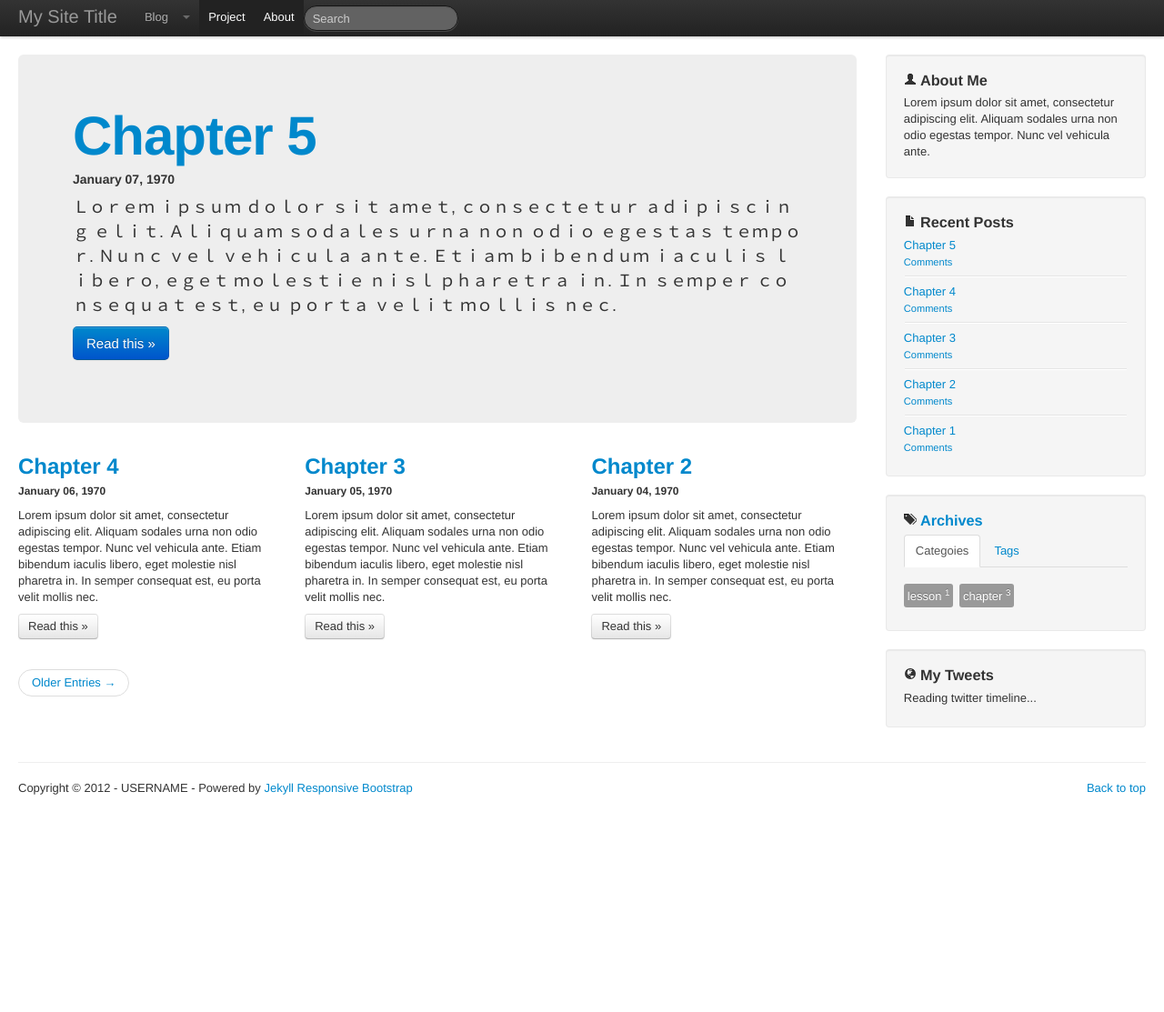
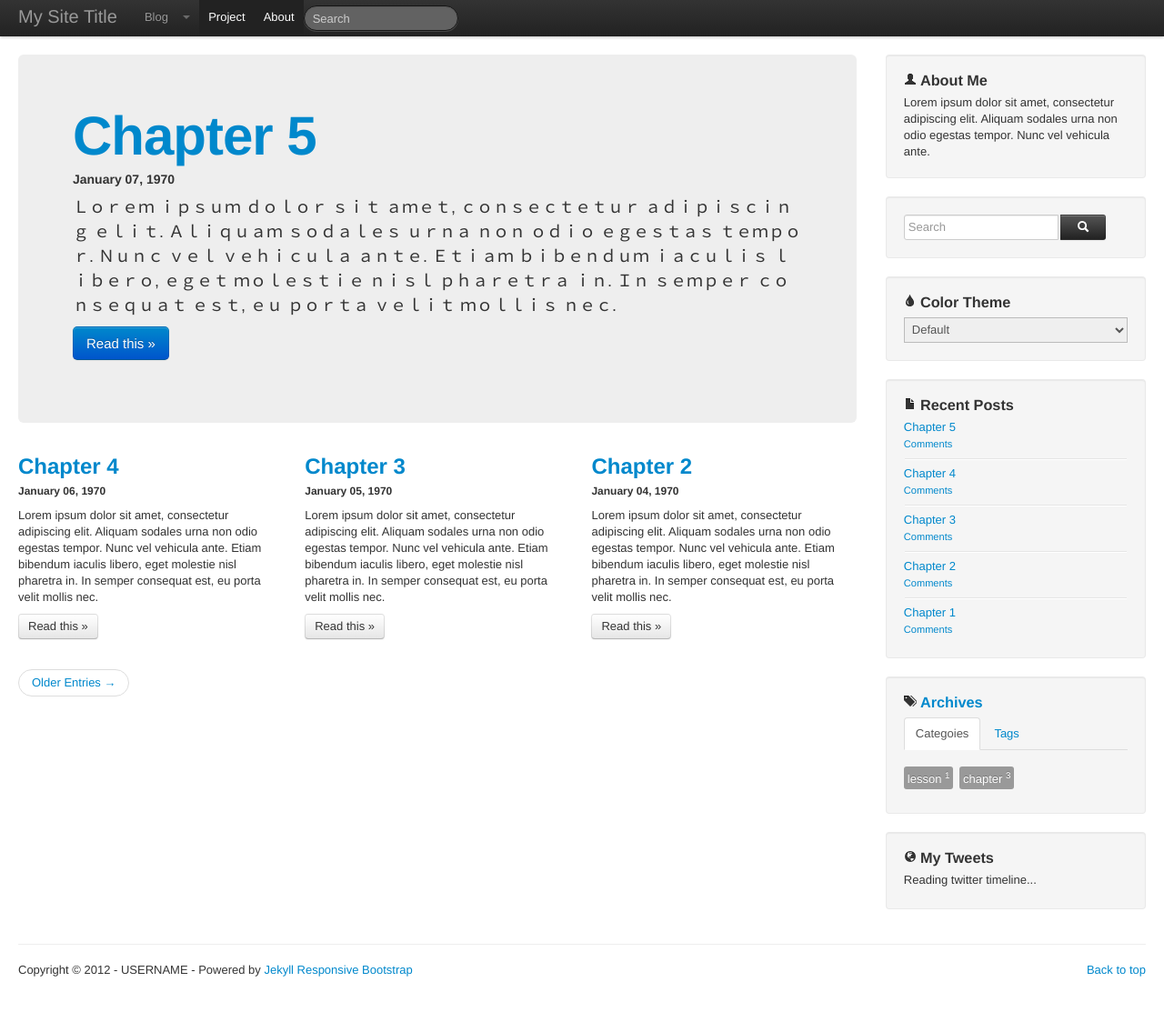
Before and after one commit to tokkonopapa/jekyll-experiment, a Jekyll site: the page built from index.html, in a window 1280 px wide and 1125 px high. Shown: the top 1113 px of the window at 91% size. Built offline with Jekyll 4.4.1, drawn with Linux system fonts in a browser that asks for light colours; nearby versions of some CDN libraries; Markdown is read by kramdown in place of the engine named in the settings; the list of posts is cut into pages by our own code; comment, search, counter and statistics services are not loaded.

Commit message:
test android for search.html

```diff
--- a/_config.yml
+++ b/_config.yml
@@ -49,8 +49,8 @@ navbar_list:
 # configuration for asides.html
 asides:
     about: true
-    search: false
-    themes: false
+    search: true
+    themes: true
     recent_posts: true
     archive_tabs: true
     tweets: true
--- a/_includes/bottom.html
+++ b/_includes/bottom.html
@@ -1,4 +1,4 @@
-<!--<script src="{{ site.baseurl }}assets/js/script.js"></script>-->
+<script src="{{ site.baseurl }}assets/js/script.js"></script>
 <script>
 (function(win, doc, script) {
 	var js,
@@ -49,7 +49,7 @@
 {% if site.disqus.comment_count %}		add('count.js');{% endif %}
 	})();
 </script>
-{% endif %}{% endif %}<!--
+{% endif %}{% endif %}
 <script>
 $(function () {
 	$('#tweets').showTweets('{{ site.twitter.username }}', {
@@ -57,4 +57,4 @@ $(function () {
 		exclude_replies: {{ site.twitter.show_replies }}
 	});
 });
-</script>-->
+</script>
--- a/_includes/navbar.html
+++ b/_includes/navbar.html
@@ -27,8 +27,8 @@
 	{% if link.dropdown %}
 					<li class="dropdown dropdown-container {{ active }}">
 						<a class="dropdown-toggle" data-toggle="dropdown" href="#">{{ link.text }}<b class="caret"></b></a>
-						<a class="dropdown-link" href="{{ site.baseurl }}{{ link.url }}">{{ link.text }}</a>
-						<ul class="dropdown-menu">
+<!--					<a class="dropdown-link" href="{{ site.baseurl }}{{ link.url }}">{{ link.text }}</a>
+-->						<ul class="dropdown-menu">
 		{% for sub in link.dropdown %}
 							<li><a href="{{ site.baseurl }}{{ sub.url }}">{{ sub.text }}</a></li>
 		{% endfor %}
--- a/_includes/script.html
+++ b/_includes/script.html
@@ -2,8 +2,8 @@
 ================================================== -->
 <!-- Placed at the end of the document so the pages load faster -->
 <script src="//ajax.googleapis.com/ajax/libs/jquery/1.7.2/jquery.min.js"></script>
-<script>window.jQuery || document.write('<script src="{{ site.baseurl }}assets/js/libs/jquery-1.7.2.min.js"><\/script>')</script><!--
-<script src="{{ site.baseurl }}assets/{{ site.bootstrap }}/js/bootstrap.min.js"></script>-->
+<script>window.jQuery || document.write('<script src="{{ site.baseurl }}assets/js/libs/jquery-1.7.2.min.js"><\/script>')</script>
+<script src="{{ site.baseurl }}assets/{{ site.bootstrap }}/js/bootstrap.min.js"></script>
 {% if site.asides.themes %}
 <script src="{{ site.baseurl }}assets/js/libs/jquery.cookie.js"></script>
 <script>
```
